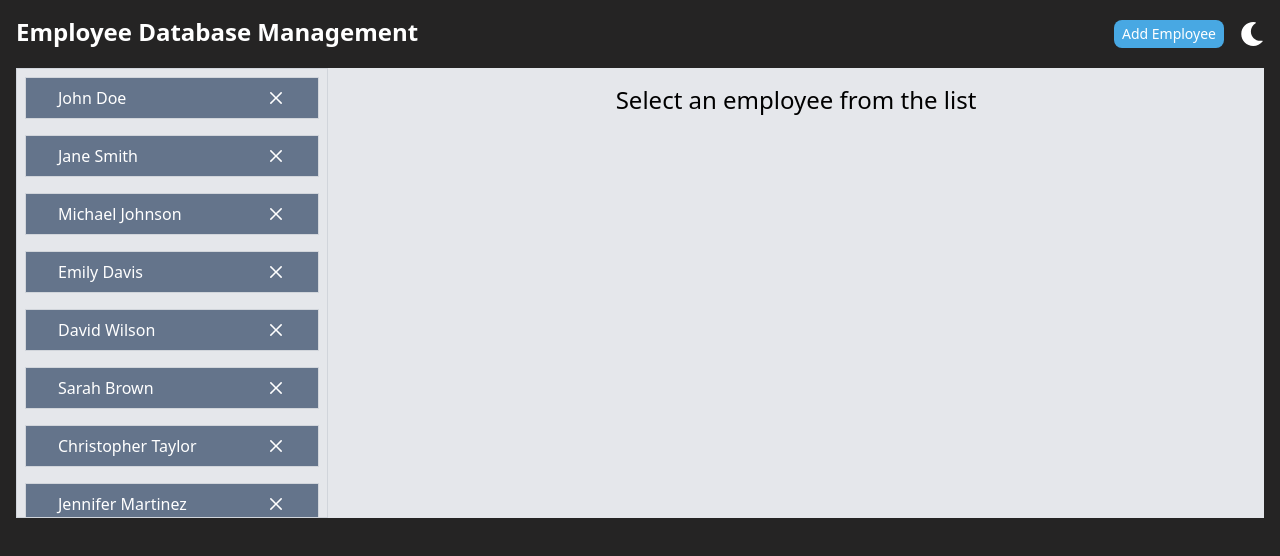
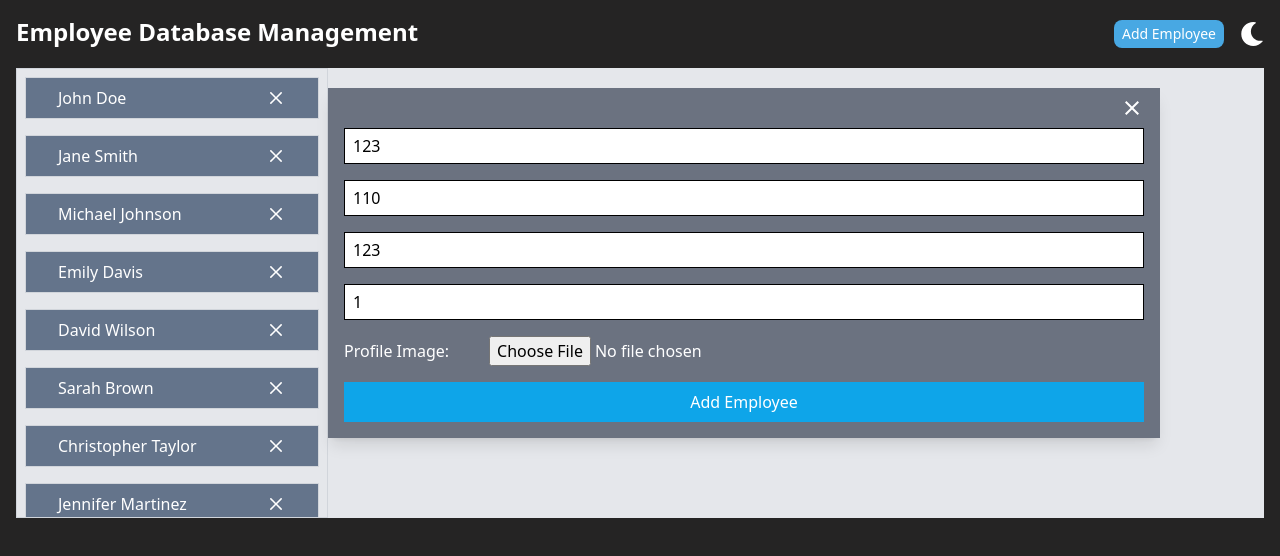
Before and after one commit to nishanthan-k/frontend-interview-questions, a React (Vite) app in the folder employee-database-management/: page / in a window 1280 px wide. Both pictures are taken after a click on the button "Add Employee". Shown: the top 556 px of the page. Built offline with nearby package versions, Linux system fonts and the light colour scheme.

Commit message:
Implement EmployeeContext

```diff
--- a/employee-database-management/index.html
+++ b/employee-database-management/index.html
@@ -4,7 +4,7 @@
     <meta charset="UTF-8" />
     <link rel="icon" type="image/svg+xml" href="/vite.svg" />
     <meta name="viewport" content="width=device-width, initial-scale=1.0" />
-    <title>Vite + React</title>
+    <title>Employee Database Maangement</title>
   </head>
   <body>
     <div id="root"></div>
--- a/employee-database-management/src/App.jsx
+++ b/employee-database-management/src/App.jsx
@@ -1,8 +1,10 @@
 import EmployeeList from "./components/EmployeeList";
 import Header from "./components/Header";
+import { EmployeeContextProvider } from "./context/EmployeeContext";
 
 function App() {
   return (
+    <EmployeeContextProvider>
       <div className="p-4 bg-bgColor text-textColor h-dvh w-screen">
         <Header />
         <section className="w-full mt-5">
@@ -11,6 +13,7 @@ function App() {
           </div>
         </section>
       </div>
+    </EmployeeContextProvider>
   );
 }
 
--- /dev/null
+++ b/employee-database-management/src/components/AddEmployeeForm.jsx
@@ -0,0 +1,59 @@
+import PropTypes from "prop-types";
+import { useContext, useState } from "react";
+import { MdOutlineClose } from "react-icons/md";
+import { EmployeeContext } from "../context/EmployeeContext";
+
+const AddEmployeeForm = ({ addEmpHandler }) => {
+  const { updateEmpData } = useContext(EmployeeContext);
+  const [formData, setFormData] = useState({
+    name: "123",
+    empId: 110,
+    role: "123",
+    exp: 1,
+    profileImg: "",
+  });
+
+  const inputHandler = (e) => {
+    setFormData({ ...formData, [e.target.name]: e.target.value });
+    console.log(formData);
+  };
+
+  const submitHandler = (e) => {
+    e.preventDefault();
+    updateEmpData(formData);
+    addEmpHandler(); // close the form
+  };
+
+  return (
+    <div className="absolute w-2/3 h-max bg-gray-500 shadow-lg p-4 inset-1/4 mt-10">
+      <form className="flex flex-col gap-4 mt-6">
+        <input className="w-full h-9 px-2 border border-black text-black" required type="text" placeholder="Enter the name" value={formData.name} name="name" id="name" onChange={inputHandler} />
+
+        <input className="w-full h-9 px-2 border border-black text-black" required type="number" placeholder="Eployee Id" value={formData.empId} name="empId" id="empId" onChange={inputHandler} />
+
+        <input className="w-full h-9 px-2 border border-black text-black" required type="text" placeholder="Enter the role" value={formData.role} name="role" id="role" onChange={inputHandler} />
+
+        <input className="w-full h-9 px-2 border border-black text-black" required type="number" placeholder="Experience in Years" value={formData.exp} name="exp" id="exp" onChange={inputHandler} />
+
+        <fieldset>
+          <label htmlFor="userProfile" className="text-white">
+            Profile Image:
+          </label>
+          <input className="ml-10" type="file" accept="image/*" onChange={inputHandler} value={formData.profileImg} name="profileImg" id="profileImg" />
+        </fieldset>
+
+        <button type="submit" className="p-2 bg-sky-500 hover:bg-sky-600" onClick={(e) => submitHandler(e)}>
+          Add Employee
+        </button>
+      </form>
+
+      <MdOutlineClose onClick={() => addEmpHandler()} className="text-2xl text-white absolute top-2 hover:cursor-pointer right-4" />
+    </div>
+  );
+};
+
+AddEmployeeForm.propTypes = {
+  addEmpHandler: PropTypes.func.isRequired,
+};
+
+export default AddEmployeeForm;
--- a/employee-database-management/src/components/EmployeeList.jsx
+++ b/employee-database-management/src/components/EmployeeList.jsx
@@ -1,21 +1,14 @@
-import { useState } from "react";
-import empDetail from "../assets/empData.json";
+import { useContext, useState } from "react";
 import { RxCross2 } from "react-icons/rx";
 import EmployeeInfo from "./EmployeeInfo";
+import { EmployeeContext } from "../context/EmployeeContext";
 
 const EmployeeList = () => {
-  const [empData, setEmpData] = useState(empDetail);
+  const { empData, removeEmp } = useContext(EmployeeContext);
   const [selectedEmp, setSelectedEmp] = useState({});
 
   const setEmployee = (emp) => {
     setSelectedEmp(emp);
-  };
-
-  console.log(selectedEmp);
-
-  const removeEmp = (empId) => {
-    const updatedEmpData = empData.filter((e) => e.empId !== empId);
-    setEmpData(updatedEmpData);
   };
 
   const empBar = (emp) => {
--- a/employee-database-management/src/components/Header.jsx
+++ b/employee-database-management/src/components/Header.jsx
@@ -1,14 +1,18 @@
 import { useEffect, useState } from "react";
 import { FaMoon, FaRegMoon } from "react-icons/fa";
+import AddEmployeeForm from "./AddEmployeeForm";
 
 const Header = () => {
   const [theme, setTheme] = useState("");
+  const [addEmployee, setAddEmployee] = useState(false);
 
   useEffect(() => {
     const htmlElement = document.querySelector("html");
     const themeAttribute = htmlElement.getAttribute("theme");
     setTheme(themeAttribute);
   }, []);
+
+  const addEmpHandler = () => setAddEmployee(!addEmployee);
 
   const themeHandler = () => {
     console.log("themeHandler");
@@ -19,20 +23,21 @@ const Header = () => {
   };
 
   return (
-    <header className="flex flex-col md:flex-row justify-between gap-4 md:gap-0">
-      <h2 className="text-xl md:text-2xl font-bold">
-        Employee Database Management
-      </h2>
-      <div className="flex gap-4 justify-center items-center self-end ">
-        <button className="bg-buttonColor rounded-lg px-2 py-1 text-sm">
-          Add Employee
-        </button>
-        {theme === "dark" ? (
-          <FaMoon className="text-2xl" onClick={() => themeHandler()} />
-        ) : (
-          <FaRegMoon className="text-2xl" onClick={() => themeHandler()} />
-        )}
+    <header>
+      <div className="flex flex-col md:flex-row justify-between gap-4 md:gap-0">
+        <h2 className="text-xl md:text-2xl font-bold">Employee Database Management</h2>
+        <div className="flex gap-4 justify-center items-center self-end ">
+          <button onClick={() => addEmpHandler()} className="bg-buttonColor rounded-lg px-2 py-1 text-sm">
+            Add Employee
+          </button>
+          {theme === "dark" ? <FaMoon className="text-2xl" onClick={() => themeHandler()} /> : <FaRegMoon className="text-2xl" onClick={() => themeHandler()} />}
+        </div>
       </div>
+      {addEmployee && (
+        <div className="relative w-full flex">
+          <AddEmployeeForm addEmpHandler={addEmpHandler} />
+        </div>
+      )}
     </header>
   );
 };
--- /dev/null
+++ b/employee-database-management/src/context/EmployeeContext.jsx
@@ -0,0 +1,24 @@
+import { createContext, useState } from "react";
+import PropTypes from "prop-types";
+import employeeDetails from "../assets/empData.json";
+
+export const EmployeeContext = createContext();
+
+export const EmployeeContextProvider = ({ children }) => {
+  const [empData, setEmpData] = useState(employeeDetails);
+
+  const updateEmpData = (data) => {
+    setEmpData([...empData, data]);
+  };
+
+  const removeEmp = (empId) => {
+    const updatedEmpData = empData.filter((e) => e.empId !== empId);
+    setEmpData(updatedEmpData);
+  };
+
+  return <EmployeeContext.Provider value={{ empData, updateEmpData, removeEmp }}>{children}</EmployeeContext.Provider>;
+};
+
+EmployeeContextProvider.propTypes = {
+  children: PropTypes.node.isRequired,
+};
--- a/employee-database-management/src/index.css
+++ b/employee-database-management/src/index.css
@@ -21,4 +21,10 @@
   .imgBorderRadius {
     border-radius: 50%;
   }
+
+  .centerAbsDiv {
+    top: 50%;
+    left: 50%;
+    right: 50%;
+  }
 }
```
Lines whose indentation alone changed are shown as unchanged.
